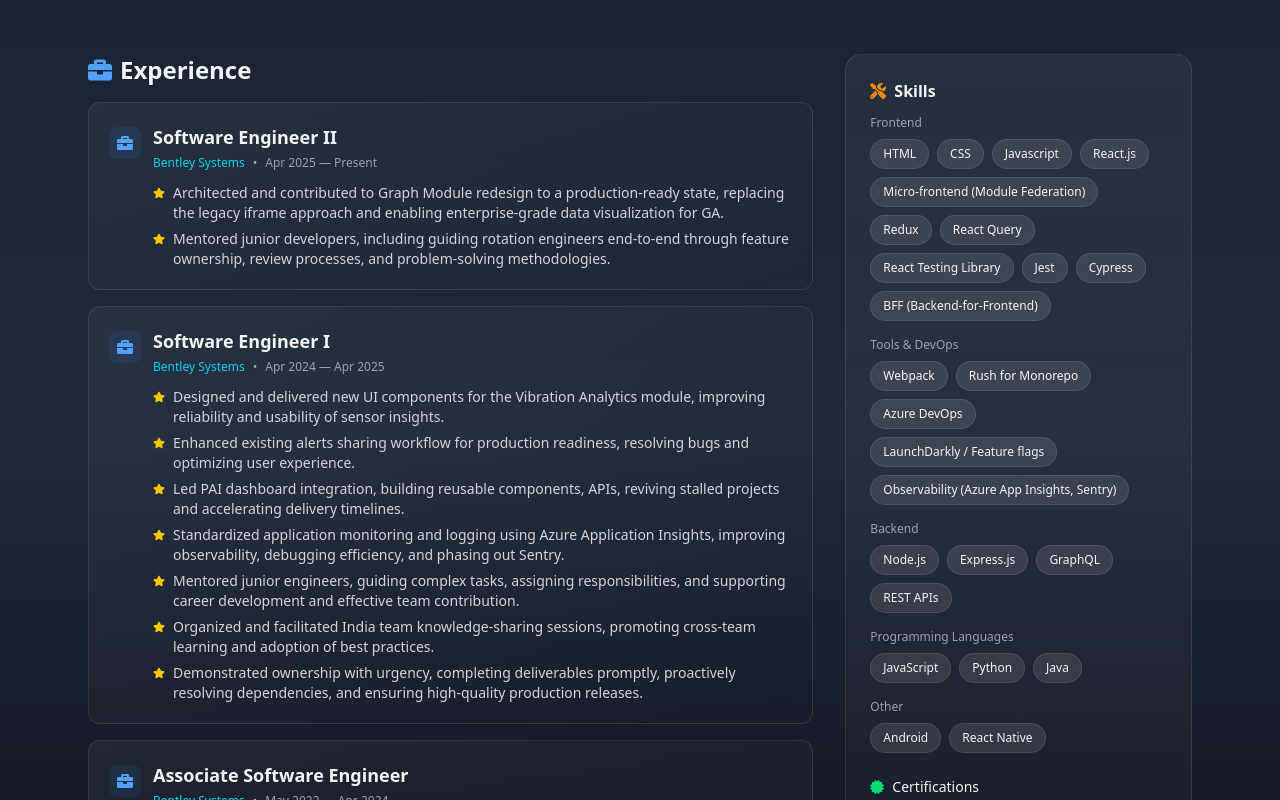
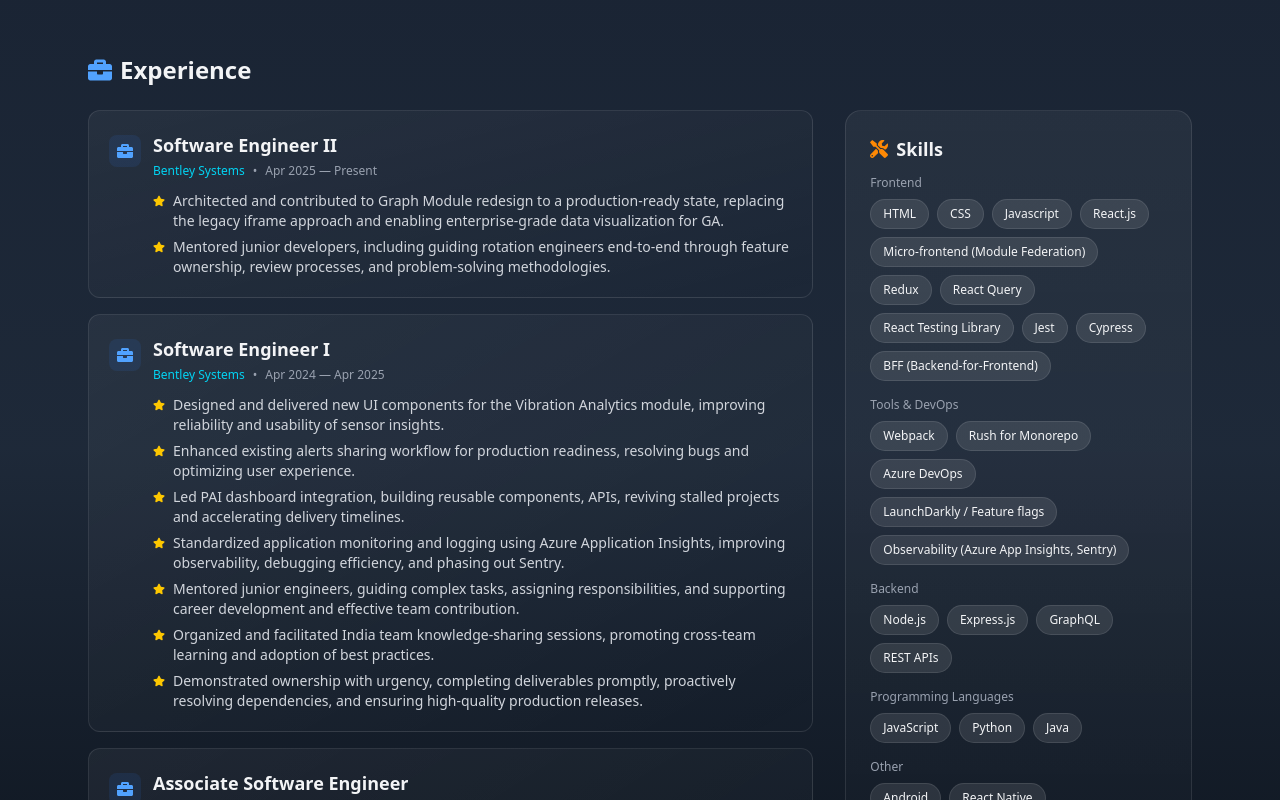
Before and after one commit to gholapeajinkya/gholapeajinkya.github.io, a React (Vite) app: page / in a window 1280 px wide. Shown: the part 1200-2000 px from the top of the page. Built offline with nearby package versions, Linux system fonts and the light colour scheme.

Commit message:
Alignment issue fixed

```diff
--- a/src/App.jsx
+++ b/src/App.jsx
@@ -370,10 +370,9 @@
           </div>
         </section>
 
-        <section id="experience" className="mt-16 grid md:grid-cols-3 gap-8">
-          <div className="md:col-span-2">
+        <section id="experience" className="mt-16">
           <motion.h3
-              className="text-2xl font-bold flex items-center gap-2"
+            className="text-2xl font-bold flex items-center gap-2 mb-6"
             initial={{ opacity: 0 }}
             animate={{ opacity: 1 }}
             transition={{ delay: 0.2 }}
@@ -381,7 +380,8 @@
             <FaBriefcase className="text-blue-400" /> Experience
           </motion.h3>
 
-            <div className="mt-4 space-y-4">
+          <div className="grid md:grid-cols-3 gap-8 items-start">
+            <div className="md:col-span-2 space-y-4">
               {experience.map((e, idx) => (
                 <motion.div
                   key={e.role + idx}
@@ -420,11 +420,10 @@
                 </motion.div>
               ))}
             </div>
-          </div>
 
-          <aside className="p-6 rounded-2xl border border-white/10 bg-gradient-to-b from-white/5 to-transparent space-y-6">
+            <aside className="p-6 rounded-2xl border border-white/10 bg-gradient-to-b from-white/5 to-transparent space-y-6 md:sticky md:top-6 self-start">
             <div>
-              <h4 className="font-semibold flex items-center gap-2">
+              <h4 className="font-semibold flex items-center gap-2 text-lg">
                 <FaTools className="text-orange-400" /> Skills
               </h4>
               <div className="mt-3 space-y-4">
@@ -456,7 +455,7 @@
             </div>
 
             <div>
-              <h5 className="text-sm font-medium flex items-center gap-2">
+              <h5 className="font-semibold flex items-center gap-2">
                 <FaCertificate className="text-green-400" /> Certifications
               </h5>
               <ul className="mt-2 text-sm text-gray-300 space-y-1">
@@ -477,7 +476,7 @@
             </div>
 
             <div>
-              <h5 className="text-sm font-medium flex items-center gap-2">
+              <h5 className="font-semibold flex items-center gap-2">
                 <FaLanguage className="text-purple-400" /> Languages
               </h5>
               <div className="text-sm text-gray-300 mt-2 flex flex-wrap gap-2">
@@ -492,6 +491,7 @@
               </div>
             </div>
           </aside>
+          </div>
         </section>
 
         <section id="contact" className="mt-20">
```
Also changed, not shown: 7 other files (tests, documents, lock files or other folders). Lines whose indentation alone changed are shown as unchanged.
